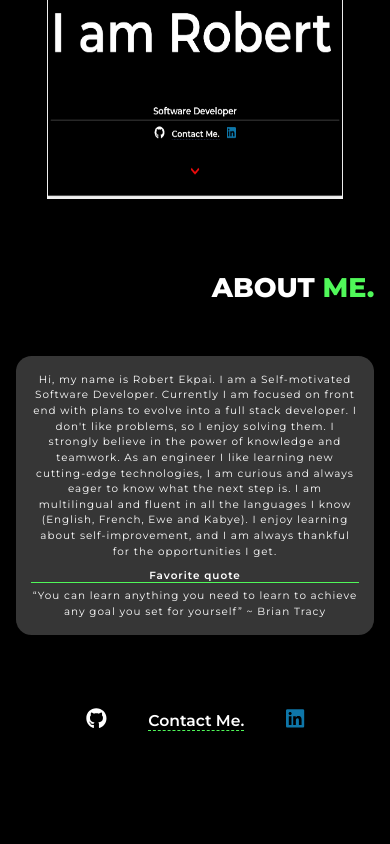
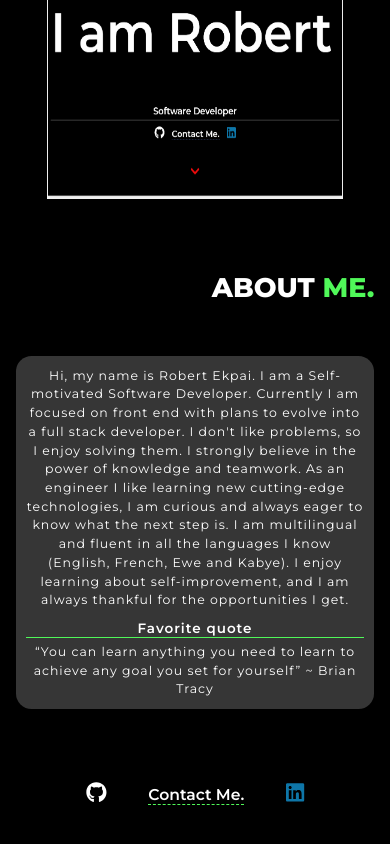
Before and after one commit to RobertTk1/My-portfolio, a React (Create React App) app: page / in a window 390 px wide. Shown: the part 2934-3778 px from the top of the page. Built offline with nearby package versions, Linux system fonts and the light colour scheme.

Commit message:
made about section text bigger for mobile display

```diff
--- a/src/styles/About.scss
+++ b/src/styles/About.scss
@@ -43,6 +43,11 @@
     }
     @include responsive(phone) {
       margin-top: 5rem;
+      padding: 1rem;
+      font-size: 1.2rem;
+      h6 {
+        font-size: 1.3rem;
+      }
     }
 
     h6 {
```
